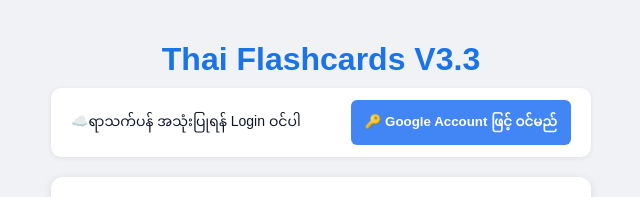
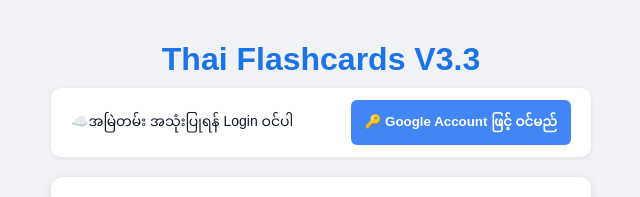
Before and after one commit to jhonjone1579/thai-flashcard, a React (Vite) app: page / in a window 1280 px wide. Shown: the top 197 px of the page, without its empty margins (319-959 px from the left). Built offline with nearby package versions, Linux system fonts and the light colour scheme; no server answers.

Commit message:
change the text

```diff
--- a/src/App.jsx
+++ b/src/App.jsx
@@ -233,14 +233,14 @@
       <div style={styles.userBar}>
         {user ? (
           <div style={styles.userInfo}>
-            <span>👤 <b>{user.displayName}</b> (ရာသက်ပန်အသုံးပြုလို့ရပါပြီ)</span>
+            <span>👤 <b>{user.displayName}</b> (အမြဲတမ်းအသုံးပြုလို့ရပါပြီ)</span>
             <button type="button" onClick={handleLogout} style={styles.logoutBtn}>
               Logout ထွက်မည်
             </button>
           </div>
         ) : (
           <div style={styles.userInfo}>
-            <span>☁️ရာသက်ပန် အသုံးပြုရန် Login ဝင်ပါ</span>
+            <span>☁️အမြဲတမ်း အသုံးပြုရန် Login ဝင်ပါ</span>
             <button type="button" onClick={handleGoogleLogin} style={styles.loginBtn}>
               🔑 Google Account ဖြင့် ဝင်မည်
             </button>
```
